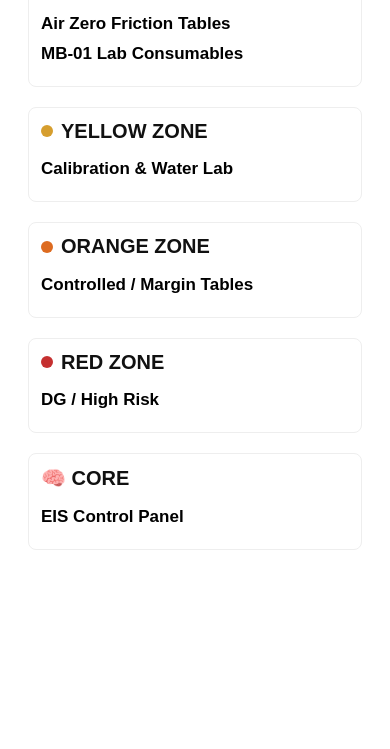
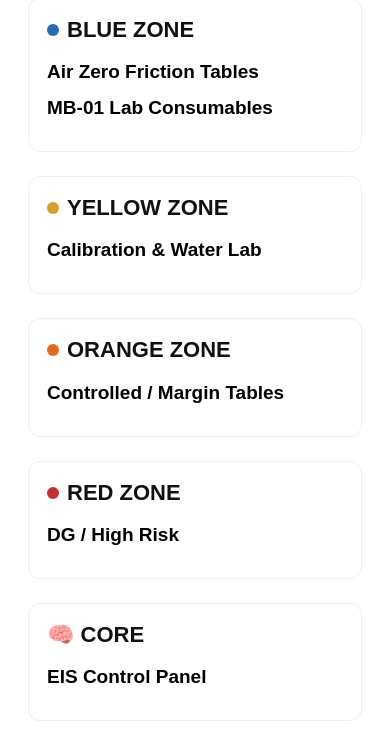
Before and after one commit to TASKFORCEINDIA/EIS, a plain HTML site: page index.html in a window 390 px wide. Shown: the part 269-1018 px from the top of the page. Before the commit the page ends 847 px from the top, so only its background shows below. Drawn offline with Linux system fonts and the light colour scheme.

Commit message:
Update index.html

```diff
--- a/index.html
+++ b/index.html
@@ -72,10 +72,32 @@
 
     /* Mobile safety */
     @media (max-width: 600px) {
-      .zones {
-        grid-template-columns: 1fr;
-      }
-    }
+
+  body {
+    font-size: 20px;
+  }
+
+  .zones {
+    grid-template-columns: 1fr;
+    gap: 24px;
+  }
+
+  .zone {
+    padding: 18px;
+    border-radius: 12px;
+  }
+
+  h2 {
+    font-size: 22px;
+  }
+
+  a {
+    font-size: 19px;
+    margin: 14px 0;
+  }
+
+}
+
   </style>
 </head>
 
```
